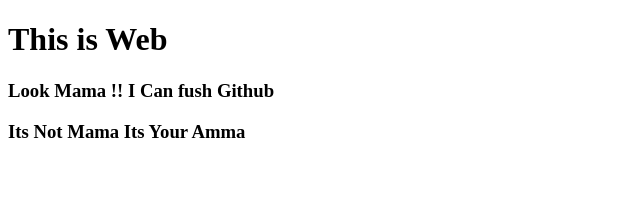
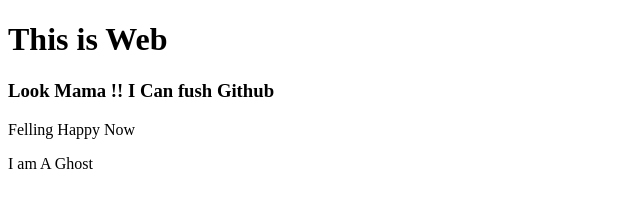
Before and after one commit to shariarmozumder/my-first-website, a plain HTML site: page index.html in a window 1280 px wide. Shown: the whole page, without its empty margins (0-640 px from the left). Drawn offline with Linux system fonts and the light colour scheme.

Commit message:
ghost Added

```diff
--- a/index.html
+++ b/index.html
@@ -9,6 +9,7 @@
 </head>
 <body>
       <h3>Look Mama !! I Can fush Github</h3>
-     <h3>Its Not Mama Its Your Amma</h3>
+     <p>Felling Happy Now</p>
+     <p>I am A Ghost</p>
 </body>
 </html>
```
